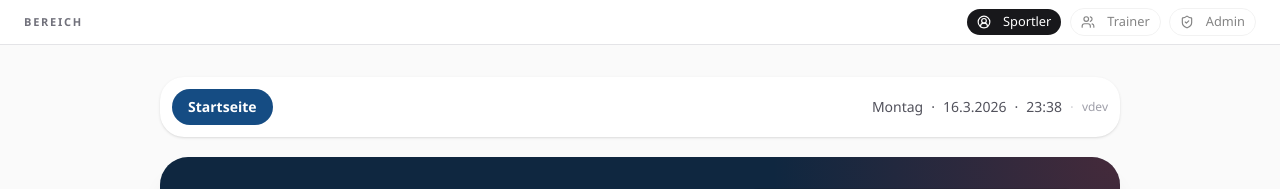
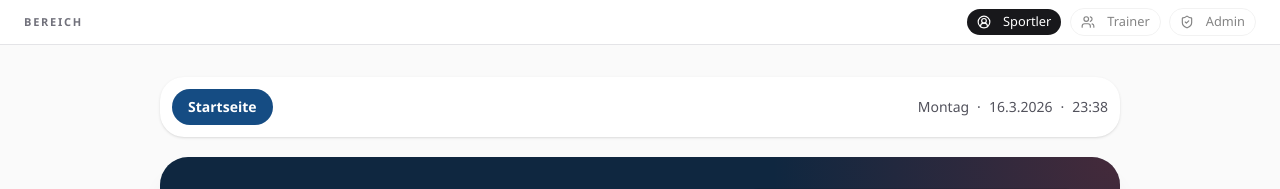
Before and after one commit to christianschmidt0479-alt/TSV-BoxGym, a Next.js app: page / in a window 1280 px wide. Shown: the top 189 px of the page. Built offline with nearby package versions, Linux system fonts and the light colour scheme.

Commit message:
Release 2.2.1: remove header version, keep footer version

```diff
--- a/app/page.tsx
+++ b/app/page.tsx
@@ -108,7 +108,6 @@ export default function Home() {
   const [now, setNow] = useState<Date | null>(null)
   const [sessions, setSessions] = useState<HeroSession[]>([...fallbackSessions])
   const [openInfoCard, setOpenInfoCard] = useState<HeroInfoCard["id"] | null>(null)
-  const appVersion = process.env.NEXT_PUBLIC_APP_VERSION || "dev"
 
   useEffect(() => {
     const updateNow = () => setNow(new Date())
@@ -220,8 +219,6 @@ export default function Home() {
             <span>{liveDateString(now)}</span>
             <span>·</span>
             <span>{liveTimeString(now)}</span>
-            <span className="text-zinc-300">·</span>
-            <span className="text-xs text-zinc-400">v{appVersion}</span>
           </div>
         </div>
 
--- a/package.json
+++ b/package.json
@@ -1,6 +1,6 @@
 {
   "name": "tsv-boxgym-app",
-  "version": "2.1.0",
+  "version": "2.2.1",
   "private": true,
   "scripts": {
     "dev": "next dev",
```
